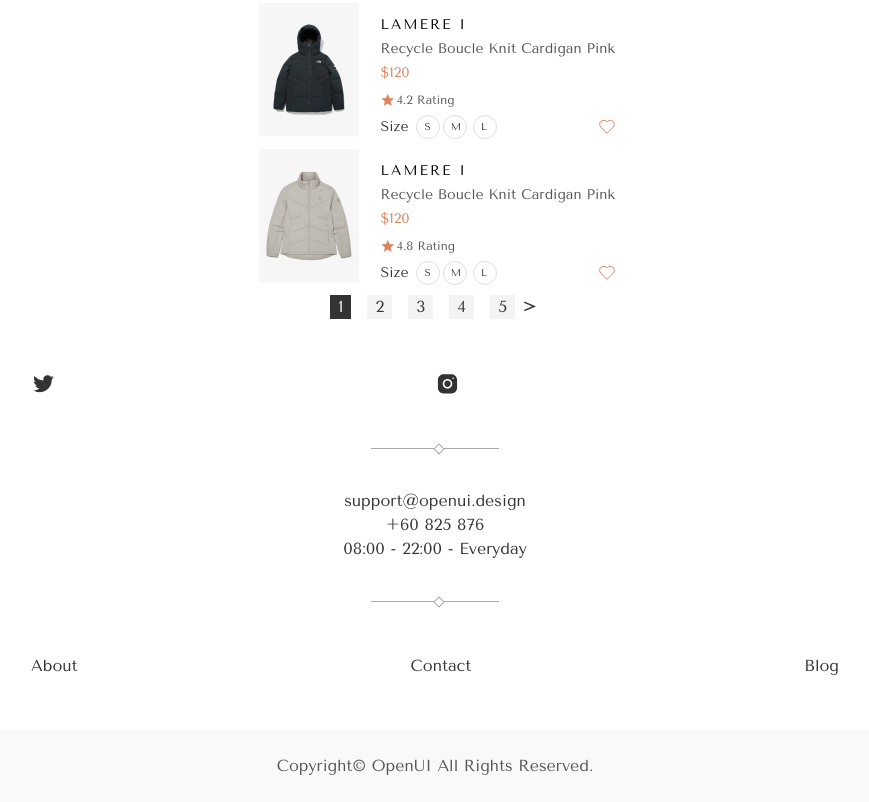
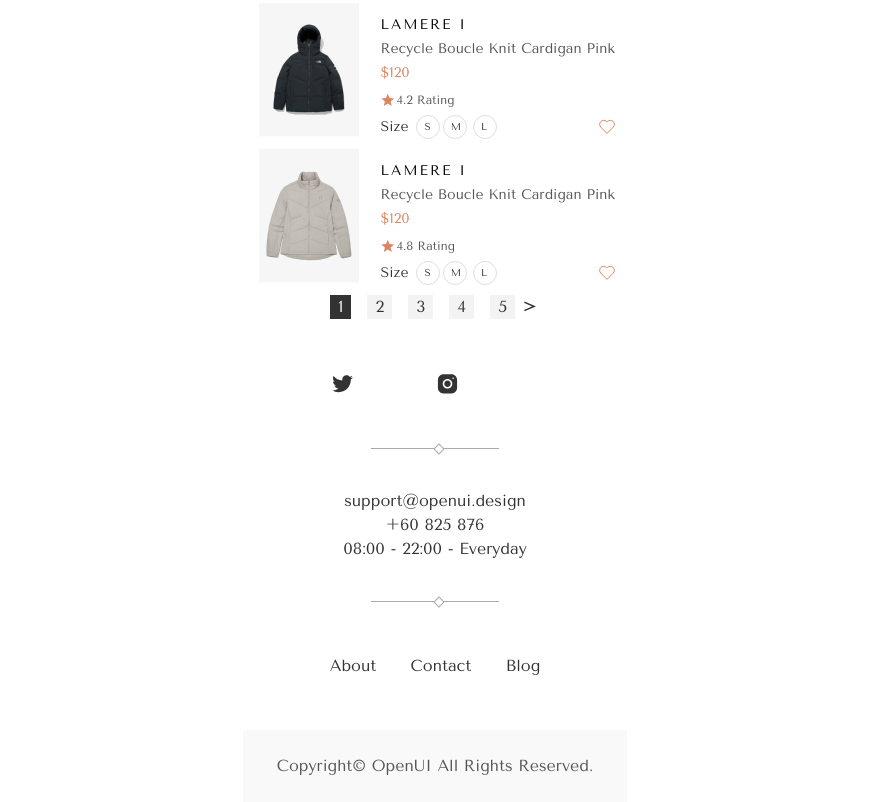
Before and after one commit to MaksymYatsun/js_in_web_pages, a website: page src/index.html in a window 1280 px wide. Shown: the part 1325-2127 px from the top of the page, without its empty margins (205-1074 px from the left). Drawn offline with nearby package versions, Linux system fonts and the light colour scheme; files that its build step writes are made by us from their sources.

Commit message:
Added readme. Changed namings of variables in index.js

```diff
--- a/package.json
+++ b/package.json
@@ -4,7 +4,7 @@
   "description": "",
   "main": "index.js",
   "scripts": {
-    "test": "echo \"Error: no test specified\" && exit 1"
+    "build": "npx tailwindcss -i ./src/input.css -o ./dist/output.css --watch"
   },
   "keywords": [],
   "author": "",
--- a/src/index.html
+++ b/src/index.html
@@ -10,7 +10,7 @@
   <script async src="index.js"></script>
 </head>
 
-<body class="mx-auto font-body text-body">
+<body class="mx-auto font-body text-body max-w-sm">
   <header>
     <div class="container mx-auto flex flex-row justify-between px-4 pt-5 pb-2">
       <div>
--- a/src/index.js
+++ b/src/index.js
@@ -88,12 +88,12 @@ function generateList(items) {
     const listItem = document.createElement("li");
     listItem.classList.add("flex", "justify-between", "mb-3");
 
-    const itemImg = document.createElement("img");
-    itemImg.src = item.imgSrc;
-    itemImg.classList.add("max-w-[100px]", "h-full");
+    const img = document.createElement("img");
+    img.src = item.imgSrc;
+    img.classList.add("max-w-[100px]", "h-full");
 
-    const itemInfo = document.createElement("div");
-    itemInfo.classList.add("text-sm", "pt-3", "pl-3", "flex", "flex-col");
+    const info = document.createElement("div");
+    info.classList.add("text-sm", "pt-3", "pl-3", "flex", "flex-col");
 
     const itemBrand = document.createElement("p");
     itemBrand.textContent = item.brand;
@@ -103,66 +103,66 @@ function generateList(items) {
       "mb-1",
       "tracking-[0.125rem]"
     );
-    itemInfo.appendChild(itemBrand);
+    info.appendChild(itemBrand);
 
-    const itemTitle = document.createElement("p");
-    itemTitle.classList.add("mb-1", "text-label");
-    itemTitle.textContent = item.title;
-    itemInfo.appendChild(itemTitle);
+    const title = document.createElement("p");
+    title.classList.add("mb-1", "text-label");
+    title.textContent = item.title;
+    info.appendChild(title);
 
-    const itemPrice = document.createElement("div");
-    itemPrice.textContent = "$" + item.price;
-    itemPrice.classList.add("text-[#DD8560]", "text-sm");
-    itemInfo.appendChild(itemPrice);
+    const price = document.createElement("div");
+    price.textContent = "$" + item.price;
+    price.classList.add("text-[#DD8560]", "text-sm");
+    info.appendChild(price);
 
-    const itemRating = document.createElement("div");
-    itemRating.classList.add("flex", "my-auto", "text-xs");
-    itemInfo.appendChild(itemRating);
+    const rating = document.createElement("div");
+    rating.classList.add("flex", "my-auto", "text-xs");
+    info.appendChild(rating);
 
     const ratingStar = document.createElement("img");
     ratingStar.src = "img/star.svg";
     ratingStar.classList.add("mr-[2px]");
-    itemRating.appendChild(ratingStar);
+    rating.appendChild(ratingStar);
 
     const ratingPoint = document.createElement("p");
     ratingPoint.textContent = item.rating + " Rating";
     ratingPoint.classList.add("text-label");
-    itemRating.appendChild(ratingPoint);
+    rating.appendChild(ratingPoint);
 
-    const itemBottom = document.createElement("div");
-    itemBottom.classList.add("flex", "justify-between");
-    itemInfo.appendChild(itemBottom);
+    const bottom = document.createElement("div");
+    bottom.classList.add("flex", "justify-between");
+    info.appendChild(bottom);
 
-    const itemBottomSizes = document.createElement("div");
-    itemBottomSizes.classList.add("flex");
-    itemBottom.appendChild(itemBottomSizes);
+    const bottomSizes = document.createElement("div");
+    bottomSizes.classList.add("flex");
+    bottom.appendChild(bottomSizes);
 
     const sizeText = document.createElement("p");
     sizeText.textContent = "Size";
     sizeText.classList.add("mr-4");
-    itemBottomSizes.appendChild(sizeText);
+    bottomSizes.appendChild(sizeText);
 
     const sizeS = document.createElement("span");
     sizeS.textContent = "S";
     sizeS.classList.add("mr-5", "size-mark");
-    itemBottomSizes.appendChild(sizeS);
+    bottomSizes.appendChild(sizeS);
 
     const sizeM = document.createElement("span");
     sizeM.textContent = "M";
     sizeM.classList.add("mr-5", "size-mark");
-    itemBottomSizes.appendChild(sizeM);
+    bottomSizes.appendChild(sizeM);
 
     const sizeL = document.createElement("span");
     sizeL.classList.add("size-mark");
     sizeL.textContent = "L";
-    itemBottomSizes.appendChild(sizeL);
+    bottomSizes.appendChild(sizeL);
 
-    const itemBottomHeart = document.createElement("img");
-    itemBottomHeart.src = "img/heart.svg";
-    itemBottom.appendChild(itemBottomHeart);
+    const bottomHeart = document.createElement("img");
+    bottomHeart.src = "img/heart.svg";
+    bottom.appendChild(bottomHeart);
 
-    listItem.appendChild(itemImg);
-    listItem.appendChild(itemInfo);
+    listItem.appendChild(img);
+    listItem.appendChild(info);
     list.appendChild(listItem);
   });
 
```
Also changed, not shown: REAME.md (added, +31 -0 lines).
